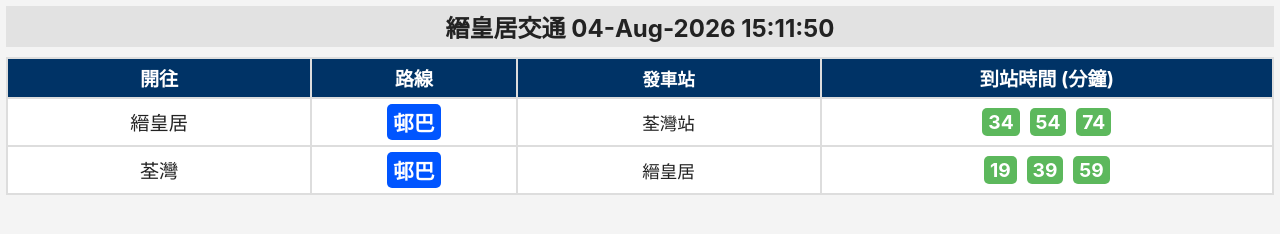
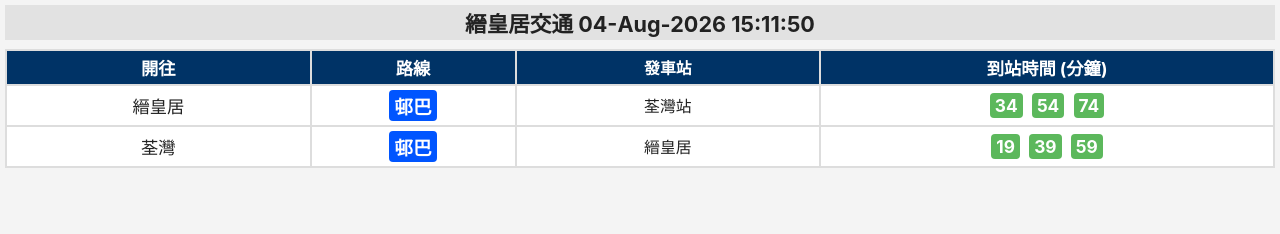
Before and after one commit to cheungbx/myBusEta, a plain HTML site: page index.html in a window 1280 px wide. Drawn offline with Linux system fonts and the light colour scheme; no server answers.

Commit message:
Update index.html

```diff
--- a/index.html
+++ b/index.html
@@ -3,20 +3,20 @@
 <head>
     <meta charset="UTF-8">
     <meta name="viewport" content="width=device-width, initial-scale=1.0">
-    <title>縉皇居交通v1.2</title>
+    <title>縉皇居交通 v1.3</title>
     <style>
         body {
             font-family: -apple-system, BlinkMacSystemFont, "Segoe UI", Roboto, Helvetica, Arial, sans-serif;
-            font-size: 20.8px; /* 80% of doubled size (26px * 0.8) */
-            margin: 6px;
+            font-size: 18.72px; /* 90% of 20.8px */
+            margin: 5px;
             padding: 0;
             background-color: #f4f4f4;
             color: #222;
         }
         h2 {
-            font-size: 24px; /* 80% of 30px */
-            margin: 0 0 10px 0;
-            padding: 3px;
+            font-size: 21.6px; /* 90% of 24px */
+            margin: 0 0 9px 0;
+            padding: 2px;
             background: #e2e2e2;
             text-align: center;
         }
@@ -28,7 +28,7 @@
         }
         th, td {
             border: 2px solid #ddd;
-            padding: 5px 3px;
+            padding: 4px 2px;
             text-align: center;
             overflow: hidden;
             text-overflow: ellipsis;
@@ -37,24 +37,24 @@
         th {
             background-color: #003366;
             color: white;
-            font-size: 19.2px; /* 80% of 24px */
+            font-size: 17.28px; /* 90% of 19.2px */
         }
         .route-badge {
             background-color: #0055ff;
             color: white;
-            padding: 3px 6px;
-            border-radius: 5px;
+            padding: 2px 5px;
+            border-radius: 4px;
             font-weight: bold;
             display: inline-block;
         }
         .eta-box {
             display: inline-block;
-            padding: 2px 6px;
+            padding: 2px 5px;
             margin: 0 2px;
-            border-radius: 5px;
+            border-radius: 4px;
             color: white;
             font-weight: bold;
-            font-size: 19.2px; /* 80% of 24px */
+            font-size: 17.28px; /* 90% of 19.2px */
         }
         .eta-red { background-color: #d9534f; }
         .eta-orange { background-color: #f0ad4e; }
@@ -62,9 +62,9 @@
         .eta-grey { background-color: #777777; }
 
         /* Column Width Adjustments for Portrait Smartphone Fit */
-        .col-dir { width: 24%; font-size: 19.2px; }
+        .col-dir { width: 24%; font-size: 17.28px; }
         .col-route { width: 16%; }
-        .col-stop { width: 24%; font-size: 17.6px; /* 80% of 22px */ }
+        .col-stop { width: 24%; font-size: 15.84px; /* 90% of 17.6px */ }
         .col-eta { width: 36%; }
     </style>
 </head>
```
